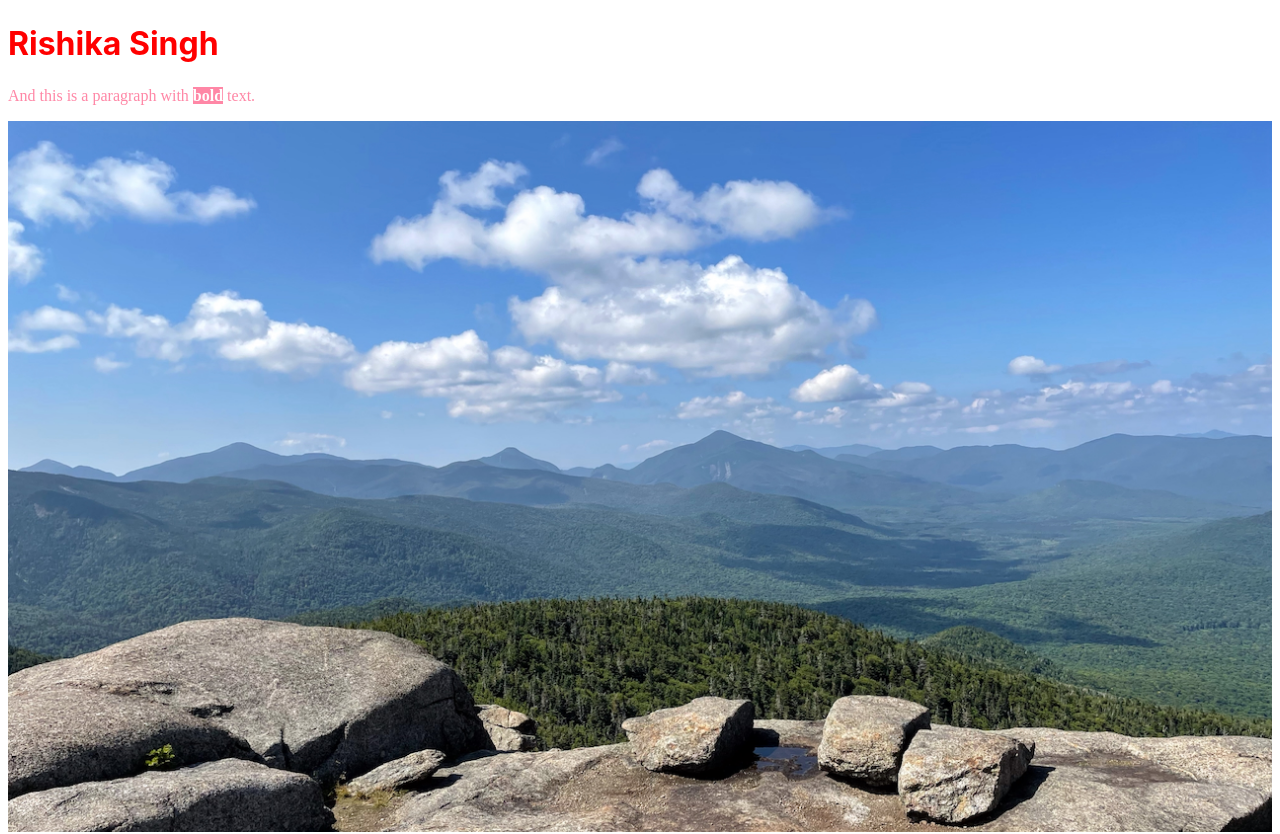
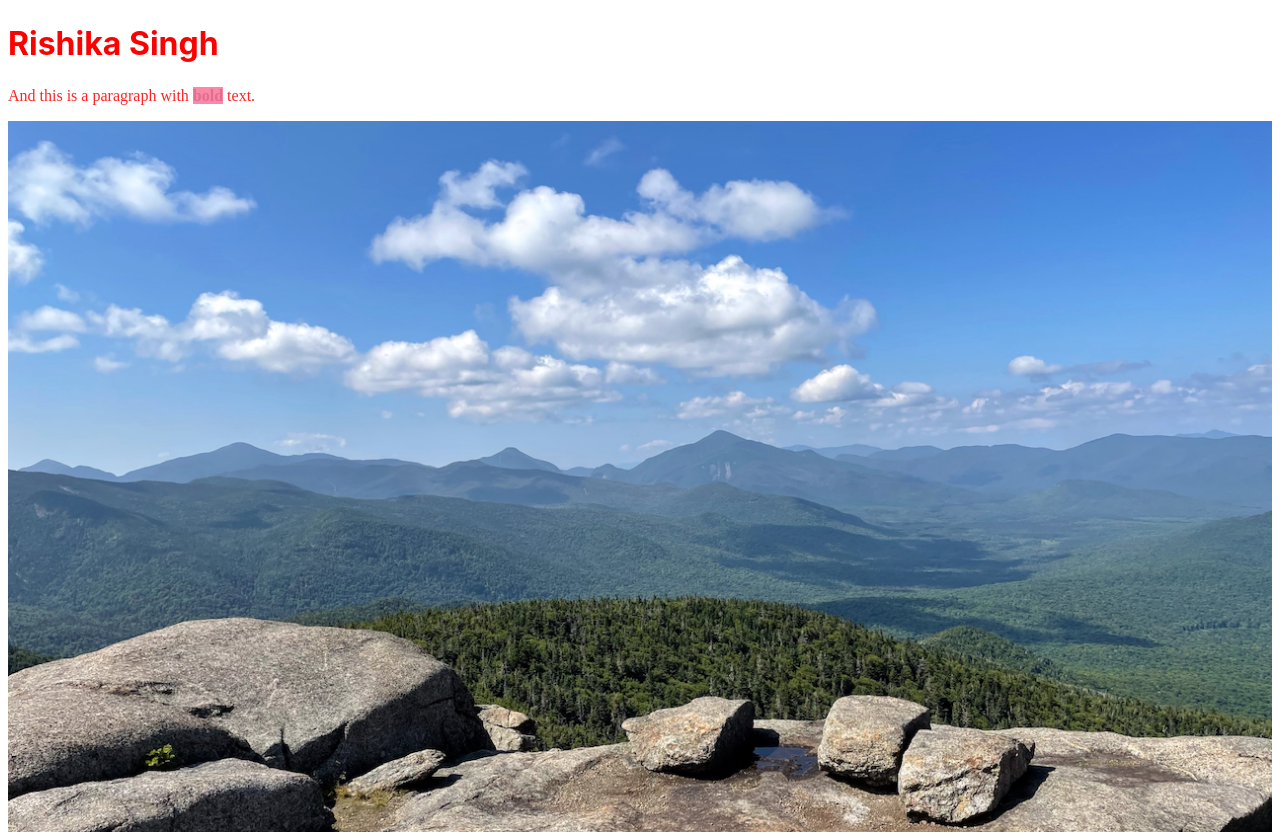
Before and after one commit to rishikasingh123/Wics24, a website: page index.html in a window 1280 px wide. Shown: the top 834 px of the page. Drawn offline with Linux system fonts and the light colour scheme; grey boxes are pictures that could not be loaded.

Commit message:
background color

```diff
--- a/styles.css
+++ b/styles.css
@@ -18,12 +18,12 @@ h1 {
 }
 
 .bold-paragraph {
-  color: #ff87a6;
+  color: #ff2323;
 }
 
 #bold {
   background-color: #ff87a6;
-  color: white;
+  color: palevioletred;
 }
 
 img {
```
